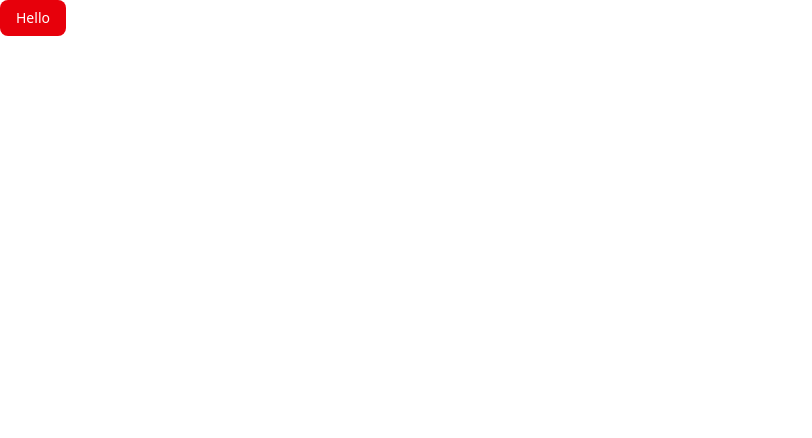
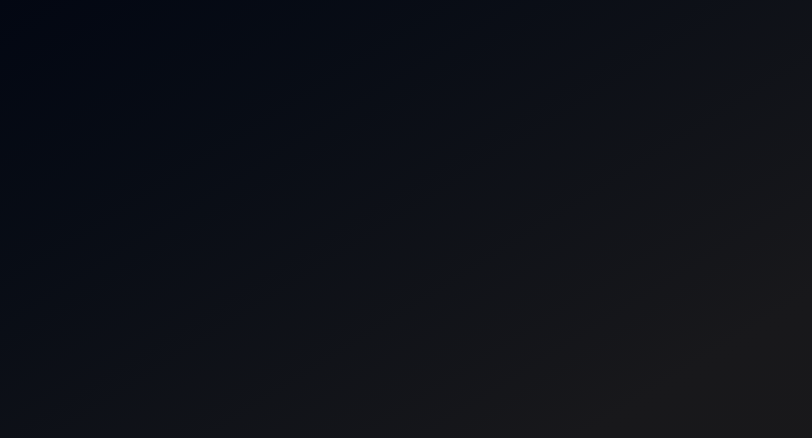
Before and after one commit to Aalain-Dev/Ai-Event-Organiser-Full-Stack-App, a Next.js app in the folder my-app/: page / in a window 1280 px wide. Shown: the top 438 px of the page, without its empty margins (0-812 px from the left). Built offline with nearby package versions, Linux system fonts and the light colour scheme.

Commit message:
Add Next Themes

```diff
--- a/my-app/package.json
+++ b/my-app/package.json
@@ -12,8 +12,10 @@
     "@radix-ui/react-slot": "^1.2.4",
     "class-variance-authority": "^0.7.1",
     "clsx": "^2.1.1",
+    "convex": "^1.29.3",
     "lucide-react": "^0.554.0",
     "next": "16.0.3",
+    "next-themes": "^0.4.6",
     "react": "19.2.0",
     "react-dom": "19.2.0",
     "tailwind-merge": "^3.4.0"
--- /dev/null
+++ b/my-app/src/Components/Navbar.jsx
@@ -0,0 +1,13 @@
+import React from 'react'
+
+const Navbar = () => {
+  return (
+   <>
+   <nav className='container'>
+
+   </nav>
+   </>
+  )
+}
+
+export default Navbar
--- /dev/null
+++ b/my-app/src/Components/theme-provider.jsx
@@ -0,0 +1,11 @@
+"use client"
+
+import * as React from "react"
+import { ThemeProvider as NextThemesProvider } from "next-themes"
+
+export function ThemeProvider({
+  children,
+  ...props
+}) {
+  return <NextThemesProvider {...props}>{children}</NextThemesProvider>
+}
--- a/my-app/src/app/layout.js
+++ b/my-app/src/app/layout.js
@@ -1,15 +1,6 @@
 import { Geist, Geist_Mono } from "next/font/google";
 import "./globals.css";
-
-const geistSans = Geist({
-  variable: "--font-geist-sans",
-  subsets: ["latin"],
-});
-
-const geistMono = Geist_Mono({
-  variable: "--font-geist-mono",
-  subsets: ["latin"],
-});
+import { ThemeProvider } from "@/components/theme-provider"
 
 export const metadata = {
   title: "Create Next App",
@@ -18,11 +9,20 @@ export const metadata = {
 
 export default function RootLayout({ children }) {
   return (
-    <html lang="en">
+    <html lang="en" suppressHydrationWarning>
       <body
-        className={`${geistSans.variable} ${geistMono.variable} antialiased`}
+        className={`bg-linear-to-br from-gray-950 via-zinc-900 to-stone-900 text-white `}
       >
-        {children}
+        <main className="relative min-h-screen">
+          <ThemeProvider
+            attribute="class"
+            defaultTheme="system"
+            enableSystem
+            disableTransitionOnChange
+          >
+            {children}
+          </ThemeProvider>
+        </main>
       </body>
     </html>
   );
--- a/my-app/src/app/page.js
+++ b/my-app/src/app/page.js
@@ -1,10 +1,11 @@
+import Navbar from "@/Components/Navbar";
 import { Button } from "@/Components/ui/button";
 import Image from "next/image";
 
 export default function Home() {
   return (
    <>
-  <Button variant={"destructive"}>Hello</Button>
+ <Navbar/>
    </>
   );
 }
```
Also changed, not shown: 1 other file (tests, documents, lock files or other folders).
